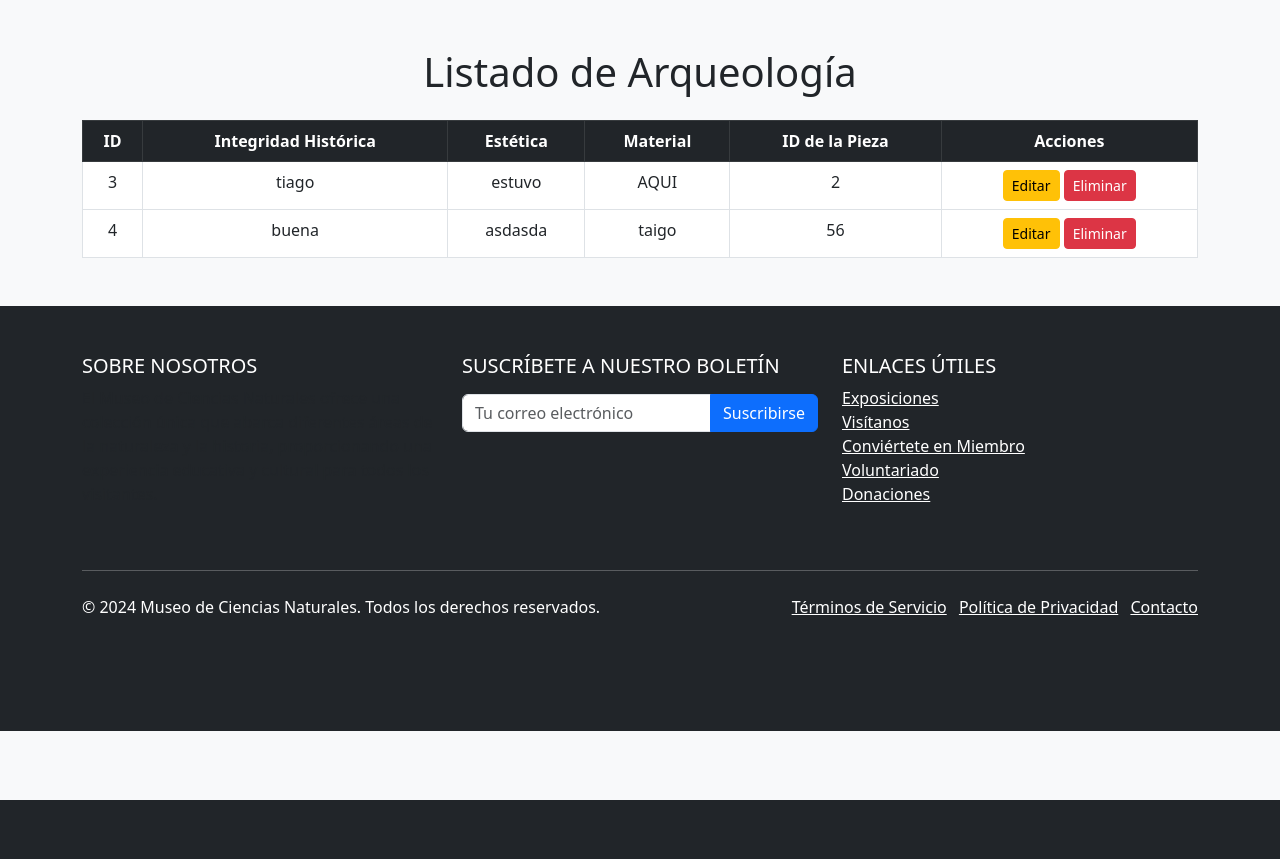
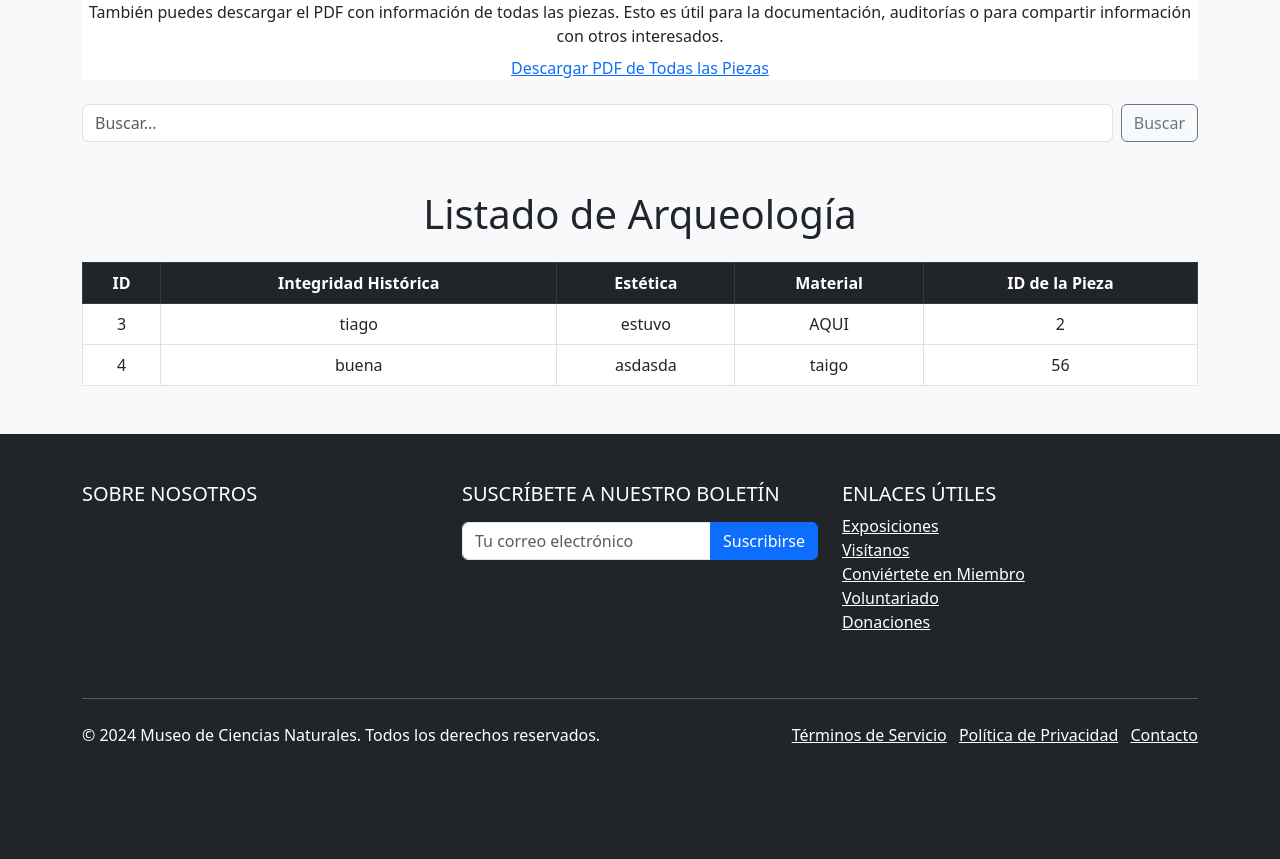
Before and after one commit to tiagoraminelli/museo, a PHP site: the page made by listados/arqueologíaLista.php in a window 1280 px wide. Before the commit the page ends 800 px from the top, so only its background shows below. Run offline with PHP 8.4, Linux system fonts and the light colour scheme; data comes from the database, SQL or seed files in the repository.

Commit message:
cambios a los listados, estetica

```diff
--- a/listados/arqueologíaLista.php
+++ b/listados/arqueologíaLista.php
@@ -20,6 +20,27 @@
 </head>
 <body>
 <?php include('../includes/navListados.php')?>
+
+<!-- Contenedor de información sobre crear pieza y descargar PDF -->
+<div class="container mt-8 text-center">
+    <div class="bg-white shadow-md rounded-lg p-6">
+        <p class="mb-2 text-gray-600">
+            También puedes descargar el PDF con información de todas las piezas. Esto es útil para la documentación, auditorías o para compartir información con otros interesados.
+        </p>
+        <a target="_blank" href="./funciones/generarPDFall.php" class="text-blue-600 hover:underline">Descargar PDF de Todas las Piezas</a>
+    </div>
+</div>
+
+<!-- Buscador -->
+<div class="container mt-4">
+    <div class="search-box">
+        <form class="d-flex" id="searchForm" action="./funciones/buscarPieza.php" method="post">
+            <input class="form-control me-2" type="search" id="searchInput" placeholder="Buscar..." aria-label="Buscar">
+            <button class="btn btn-outline-secondary" type="submit">Buscar</button>
+        </form>
+    </div>
+</div>
+
 <div class="container mt-5">
     <h1 class="mb-4 text-center">Listado de Arqueología</h1>
 
@@ -31,7 +52,6 @@
                 <th>Estética</th>
                 <th>Material</th>
                 <th>ID de la Pieza</th>
-                <th>Acciones</th>
             </tr>
         </thead>
         <tbody>
@@ -43,14 +63,6 @@
                         <td><?php echo $a['estetica']; ?></td>
                         <td><?php echo $a['material']; ?></td>
                         <td><?php echo $a['Pieza_idPieza']; ?></td>
-                        <td>
-
-                            <!-- Botón para editar -->
-                            <a href="editarArqueologia.php?id=<?php echo $a['idArqueologia']; ?>" class="btn btn-warning btn-sm">Editar</a>
-
-                            <!-- Botón para eliminar -->
-                            <a href="eliminarArqueologia.php?id=<?php echo $a['idArqueologia']; ?>" class="btn btn-danger btn-sm">Eliminar</a>
-                        </td>
                     </tr>
                 <?php endforeach; ?>
             <?php else : ?>
--- a/listados/funciones/cargarPieza.php
+++ b/listados/funciones/cargarPieza.php
@@ -113,7 +113,7 @@
     // Llamar a la función saveUsuarioPieza para insertar o actualizar
     if ($usuarioPieza->saveUsuarioPieza($parametro)) {
         echo "Relación usuario-pieza guardada con éxito.";
-        header("Location: ../../listados/piezasListado.php");
+        header("Location: ../../listados/piezasListado.php?historial=1");
     } else {
         echo "Error al guardar la relación usuario-pieza." . "<br>";
     }
```
